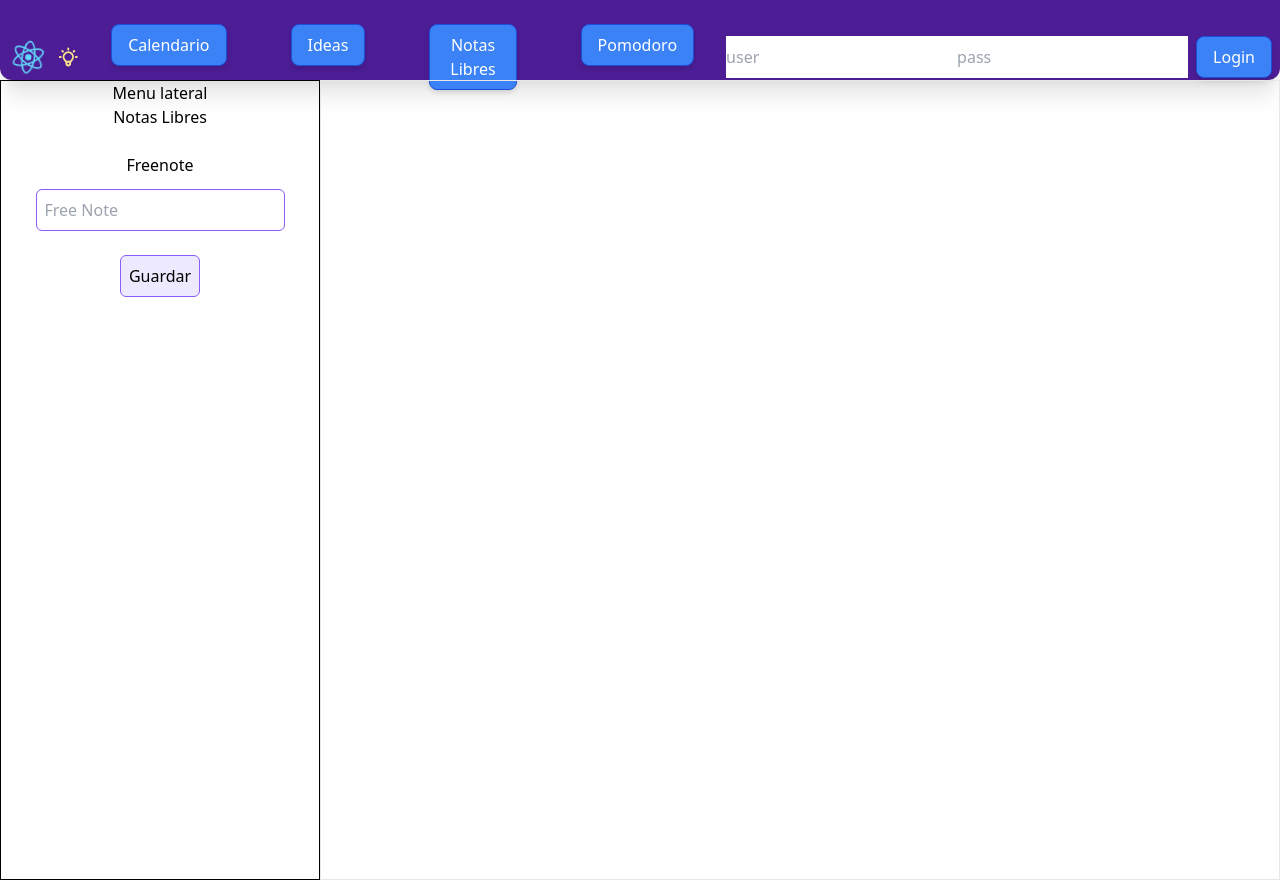
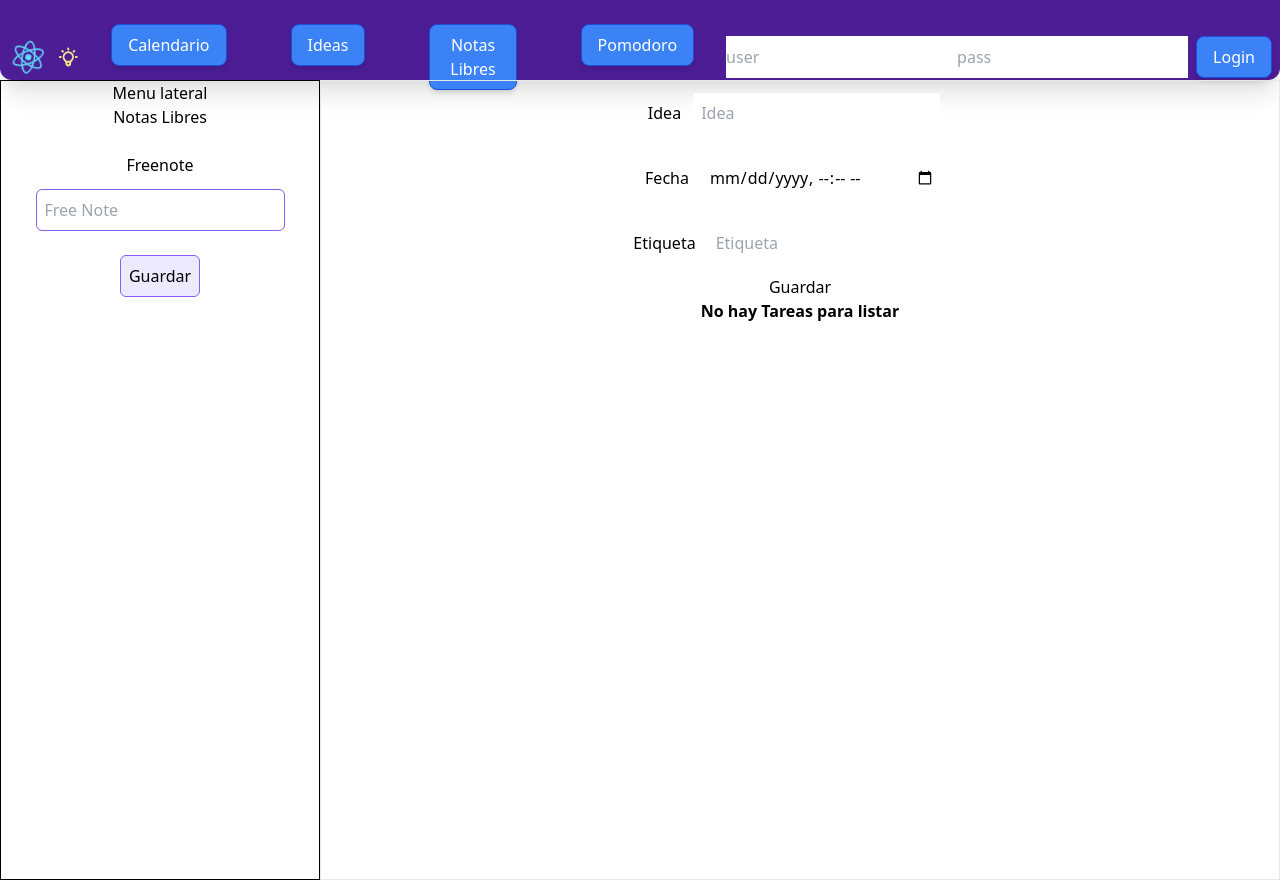
Before and after one commit to tylerve9/4G-idea-recorder, a React (Create React App) app: page / in a window 1280 px wide. Built offline with nearby package versions, Linux system fonts and the light colour scheme.

Commit message:
vista simple de los registro de ideas

```diff
--- a/src/App.js
+++ b/src/App.js
@@ -1,10 +1,9 @@
 import React, { useEffect } from 'react'
 import './App.css';
 import Navbar from './components/navigation/navbar';
-//import Navbar from './components/navigation/navbar';
 //import Registrosideas from './components/registrosideas'
 //import Calendar from './components/calendar/calendar'
-//import IdeaList from './components/ideas/Idealist';
+import Ideas from './components/ideas/ideas';
 import FreeNoteForm from './components/freenotes/freenoteform';
 
 function App() {
@@ -23,17 +22,18 @@ function App() {
 
 //componentDidMount() {
   useEffect(() => {
+    function loadData(){
+      localStorage.setItem("ideasList", JSON.stringify(ideasList))
+      localStorage.setItem("userList", JSON.stringify(usersList))
+      localStorage.setItem("userLogged", JSON.stringify(userLogged))
+
+    }
     loadData()
   }, []);
 
 //}
 
-function loadData(){
-  localStorage.setItem("ideasList", JSON.stringify(ideasList))
-  localStorage.setItem("userList", JSON.stringify(usersList))
-  localStorage.setItem("userLogged", JSON.stringify(userLogged))
 
-}
 //<Registrosideas />
 //<Calendario />
 //<div className="w-48 h-20 bg-red-900 text-white text-bold rounded-2xl shadow-lg mt-20 items-center">
@@ -57,6 +57,7 @@ function loadData(){
 
 
           <div>
+            {<Ideas />}
             {/* <Calendar /> */}
           </div>
 
--- a/src/components/freenotes/freenoteform.js
+++ b/src/components/freenotes/freenoteform.js
@@ -14,13 +14,15 @@ export default function FreeNoteForm(){
         setNote(event.target.value)
     }
 
-    function saveList() {
-        localStorage.setItem("freenotesList", JSON.stringify(list))
-    }
+
 
     useEffect(
-        () => { saveList() }
-        , [list]
+        () => {
+            function saveList() {
+                localStorage.setItem("freenotesList", JSON.stringify(list))
+            }
+            saveList()
+        }, [list]
     )
 
 
--- a/src/components/ideas/Idealist.js
+++ b/src/components/ideas/Idealist.js
@@ -1,124 +1,31 @@
-// import React, { useEffect } from 'react';
+import React, { useEffect } from 'react';
 
 
 
-// export default function IdeaList(){
+export default function IdeaList(props){
 
+    console.log(props.ideas);
 
-//     const [ideas, setIdeas] = React.useState([]);
-//     const [idea, setIdea] = React.useState('');
-//     const [user, setUser] = React.useState('');
-//     const [date, setDate] = React.useState('');
-//     const [tag, setTag] = React.useState('');
-//     const [listado, setListado] = React.useState('');
-//     //const [ideas, setIdeas] = React.useState([]);
+    return (
+        (props.ideas.length > 0)?
+            ( props.ideas.map((ideain, k ) => {
+                return (
+                    <div key={k}>
+                    { ideain.idea } -
+                    { ideain.date } -
+                    { ideain.user.nick? ideain.user.nick: '' } -
+                    { ideain.tag }
+                    </div>
+                )})
+            )
+        :
+            (
+                <div>
+                    <b>
+                        No hay Tareas para listar
+                    </b>
+                </div>
+            )
 
-
-//     function handleIdea(e){
-//         setIdea(e.target.value)
-//     }
-
-//     function handleTag(e){
-//         setTag(e.target.value)
-//     }
-
-//     function handleDate(e){
-//         setDate(e.target.value)
-//     }
-
-//     function loadUser(){
-//         let userLogged = JSON.parse(localStorage.getItem("userLogged"))
-//         setUser(userLogged)
-//     }
-
-//     function loadList(){
-//         let listStorage = JSON.parse(localStorage.getItem("ideasList"))
-//         setIdeas(listStorage)
-//     }
-//     function saveList(){
-//         localStorage.setItem("ideasList", JSON.stringify(ideas))
-//     }
-
-//     function saveIdea(event){
-//         event.preventDefault()
-//         let thisIdea = {
-//             idea: idea,
-//             date: date,
-//             user: user,
-//             tag: tag
-//         }
-//         setIdeas([...ideas, thisIdea])
-//     }
-
-//     useEffect( () => {
-//         loadList()
-//         loadUser()
-//     },[])
-
-//     useEffect( () => {
-//         saveList()
-//         showIdeas()
-//         //listaIdeasHtml()
-//     },[ideas])
-
-//     function showIdeas(){
-//         let lista = ''
-//         if(ideas.length > 0){
-//             lista = ( ideas.map((ideain, k ) => {
-//                 return (
-//                     <div>
-//                     { ideain.idea } -
-//                     { ideain.date } -
-//                     { ideain.user } -
-//                     { ideain.tag }
-//                     </div>
-//                 )})
-//             )
-//         }else{
-//             lista = (
-//                 <div>
-//                     <b>
-//                         No hay Tareas para listar
-//                     </b>
-//                 </div>
-//             )
-//         }
-//         setListado(lista)
-//         return listado
-//     }
-
-//     return (
-//         <div>
-//             <div className="registroIdeas" >
-//                 <form onSubmit={()=>{ saveIdea() }} >
-//                     <div >
-//                         <label htmlFor="idea">Idea</label>
-//                         <input type="text" name="idea" placeholder="Idea" onChange={handleIdea} />
-
-//                     </div>
-//                     <div >
-//                         <label htmlFor="date">Fecha</label>
-//                         <input type="date" name="date" placeholder="Idea" onChange={handleDate}  />
-
-//                     </div>
-//                     <div >
-//                         <label htmlFor="tag">Etiqueta</label>
-//                         <input type="text" name="tag" placeholder="Etiqueta" onChange={handleTag}  />
-
-//                     </div>
-//                     <div>
-//                         <button type="submit">Guardar</button>
-//                     </div>
-//                 </form>
-//             (
-//             return (
-//                 <>
-//                     {showIdeas}
-//                 </>
-//              )
-//              )
-
-//             </div>
-//     </div>
-//     )
-// }
+    )
+}
--- a/src/components/ideas/ideas.js
+++ b/src/components/ideas/ideas.js
@@ -0,0 +1,86 @@
+import React, { useState, useEffect } from 'react';
+import IdeaList from './Idealist'
+
+
+export default function Ideas(){
+
+
+    const [ideas, setIdeas] = useState([])
+    const [idea, setIdea] = useState('')
+    const [user, setUser] = useState({})
+    const [date, setDate] = useState('')
+    const [tag, setTag] = useState('')
+    //const [listado, setListado] = useState([])
+
+
+    function loadUser(){
+        let userLogged = JSON.parse(localStorage.getItem("userLogged"))
+        setUser(userLogged)
+    }
+
+    function handleIdea(e){
+        setIdea(e.target.value)
+    }
+
+    function handleTag(e){
+        setTag(e.target.value)
+    }
+
+    function handleDate(e){
+        setDate(e.target.value)
+    }
+
+    function saveIdea(event){
+        event.preventDefault()
+        loadUser()
+        console.log(user);
+        let thisIdea = {
+            idea: idea,
+            date: date,
+            user: 'Miguel',
+            tag: tag
+        }
+        setIdeas([...ideas, thisIdea])
+    }
+
+    useEffect( () => {
+
+        function saveList(){
+            localStorage.setItem("ideasList", JSON.stringify(ideas))
+        }
+        saveList()
+    },[ideas])
+
+
+    return (
+        <div>
+            <div className="registroIdeas" >
+                <form onSubmit={ saveIdea } >
+                    <div >
+                        <label htmlFor="idea">Idea</label>
+                        <input className="m-3 p-2  outline-none" type="text" name="idea" placeholder="Idea" onChange={handleIdea}
+                        value={idea} />
+
+                    </div>
+                    <div >
+                        <label htmlFor="date">Fecha</label>
+                        <input className="m-3 p-2  outline-none" type="datetime-local" name="date" placeholder="Idea" onChange={handleDate}
+                        value={date}  />
+
+                    </div>
+                    <div >
+                        <label htmlFor="tag">Etiqueta</label>
+                        <input className="m-3 p-2  outline-none" type="text" name="tag" placeholder="Etiqueta" onChange={handleTag}
+                        value={tag}  />
+
+                    </div>
+                    <div>
+                        <button type="submit">Guardar</button>
+                    </div>
+                </form>
+            </div>
+
+            <IdeaList ideas={ideas} />
+    </div>
+    )
+}
```
Also changed, not shown: src/contexts/usersContext.js (added, +15 -0 lines), 1 other file (tests, documents, lock files or other folders).
